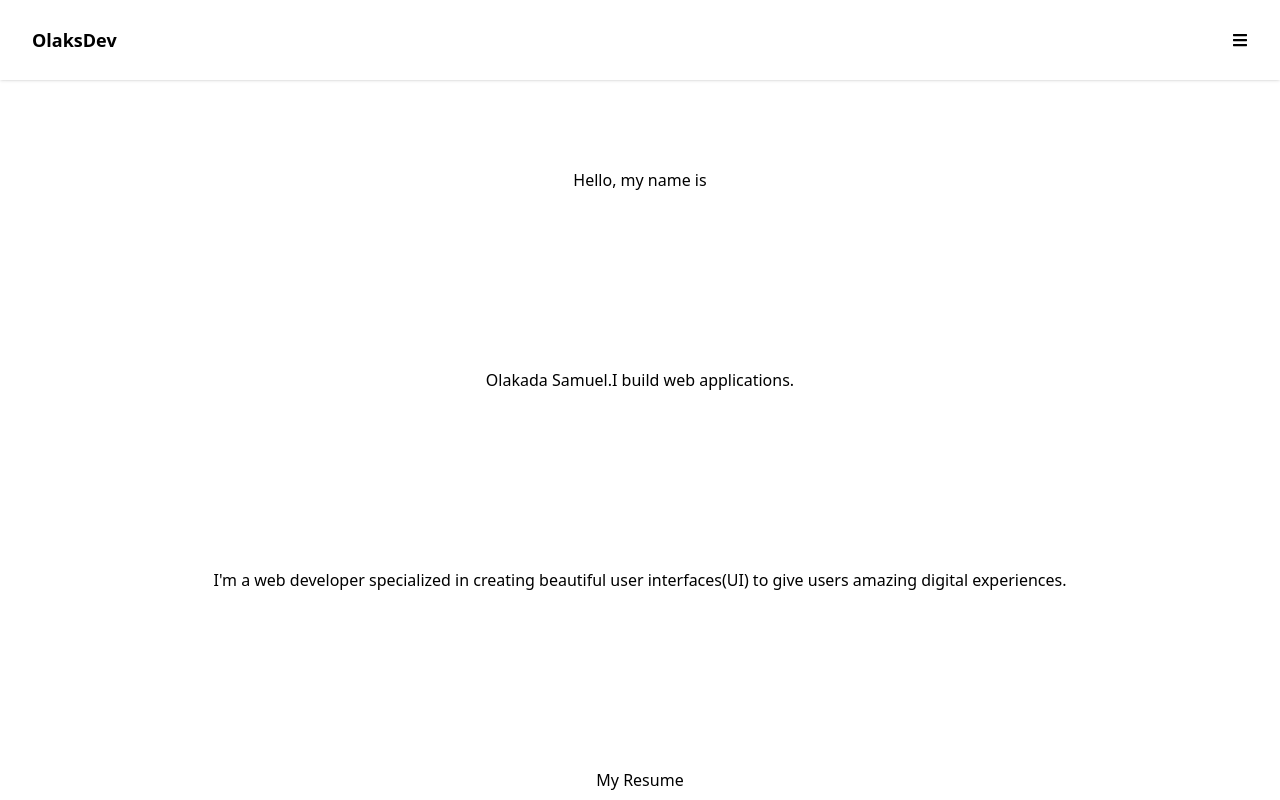
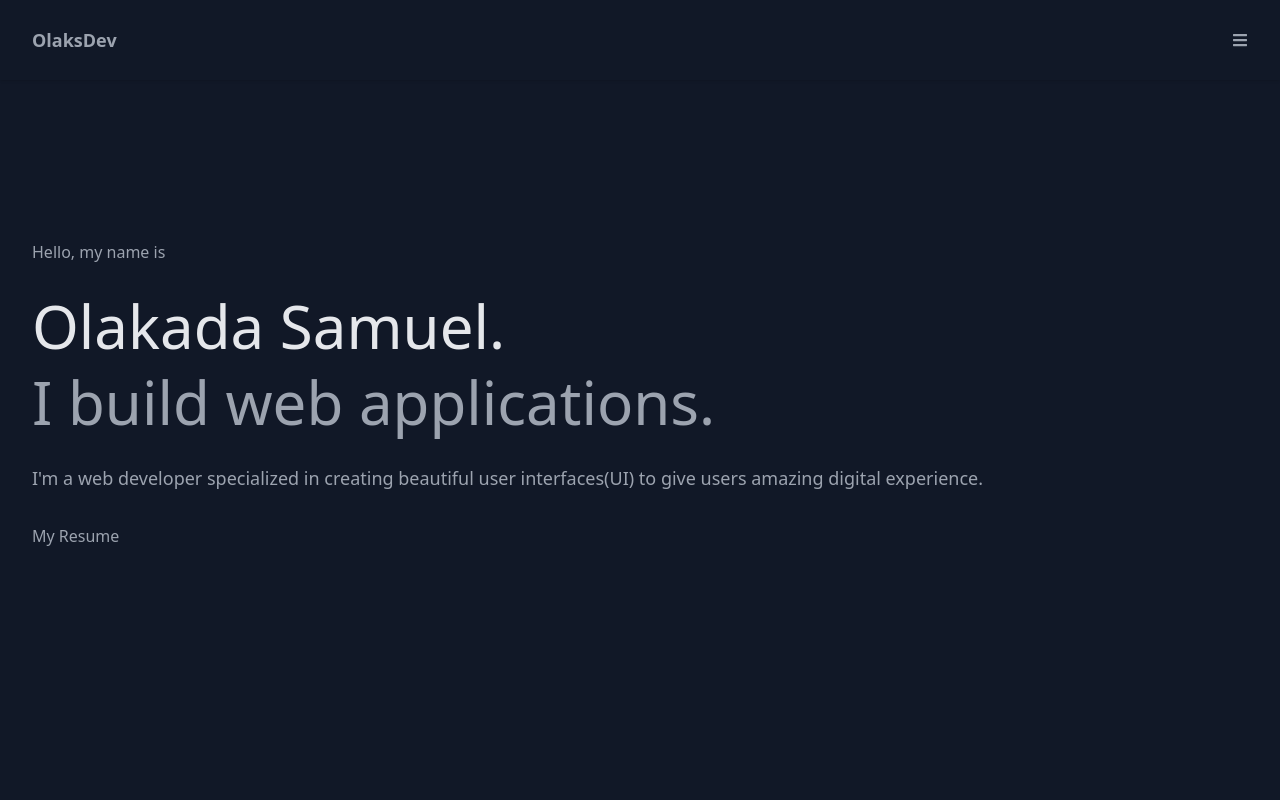
Before and after one commit to olakadasami/myPortfolio, a React (Create React App) app: page / in a window 1280 px wide. Shown: the top 800 px of the page. Built offline with nearby package versions, Linux system fonts and the light colour scheme.

Commit message:
Styled the Header

```diff
--- a/src/App.js
+++ b/src/App.js
@@ -3,7 +3,7 @@ import Home from './components/Home';
 
 function App() {
   return (
-    <div className="App">
+    <div className="bg-gray-900 text-gray-400">
       <Home />
     </div>
   );
--- a/src/components/Header.jsx
+++ b/src/components/Header.jsx
@@ -3,20 +3,23 @@ import Button from './Button'
 
 const Header = () => {
     return (
-        <div className='h-screen px-8 grid place-items-center'>
-            <p className='font'>
+        <div className='h-screen px-8 py-40 '>
+            <p className='mb-8'>
                 Hello, my name is
             </p>
-            <h1>
-                <span>Olakada Samuel.</span>
-                <span>I build web applications.</span>
+            <h1 className='text-4xl te mb-8 md:text-6xl'>
+                <span className='block mb-4 text-gray-200 l'>Olakada Samuel.</span>
+                <span className='block '>I build web applications.</span>
             </h1>
-            <p>
-                I'm a web developer specialized in creating beautiful user interfaces(UI) to give users amazing digital experiences.
+            <p className='text-lg mb-8'>
+                I'm a web developer specialized in creating beautiful user interfaces(UI) to give users amazing digital experience.
             </p>
-            <Button>
-                My Resume
-            </Button>
+
+            <div className=''>
+                <Button>
+                    My Resume
+                </Button>
+            </div>
         </div>
     )
 }
```
